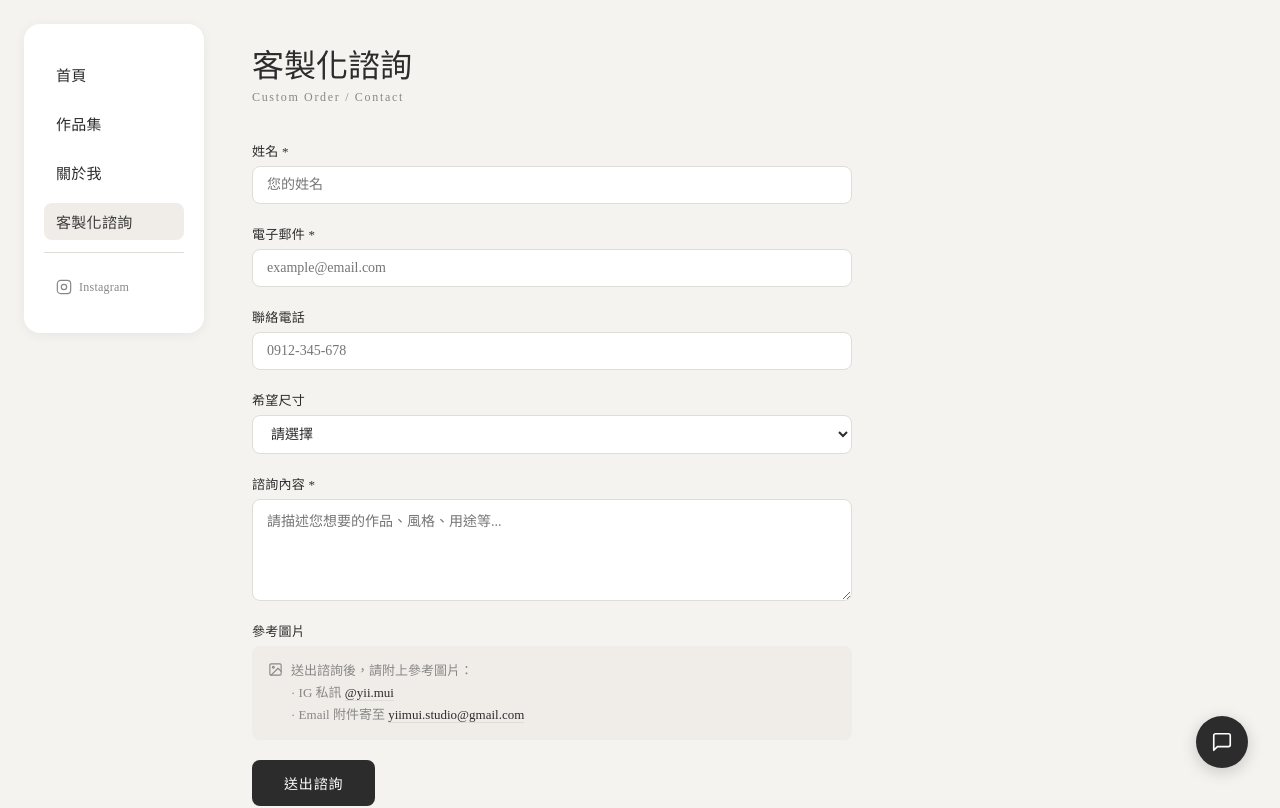
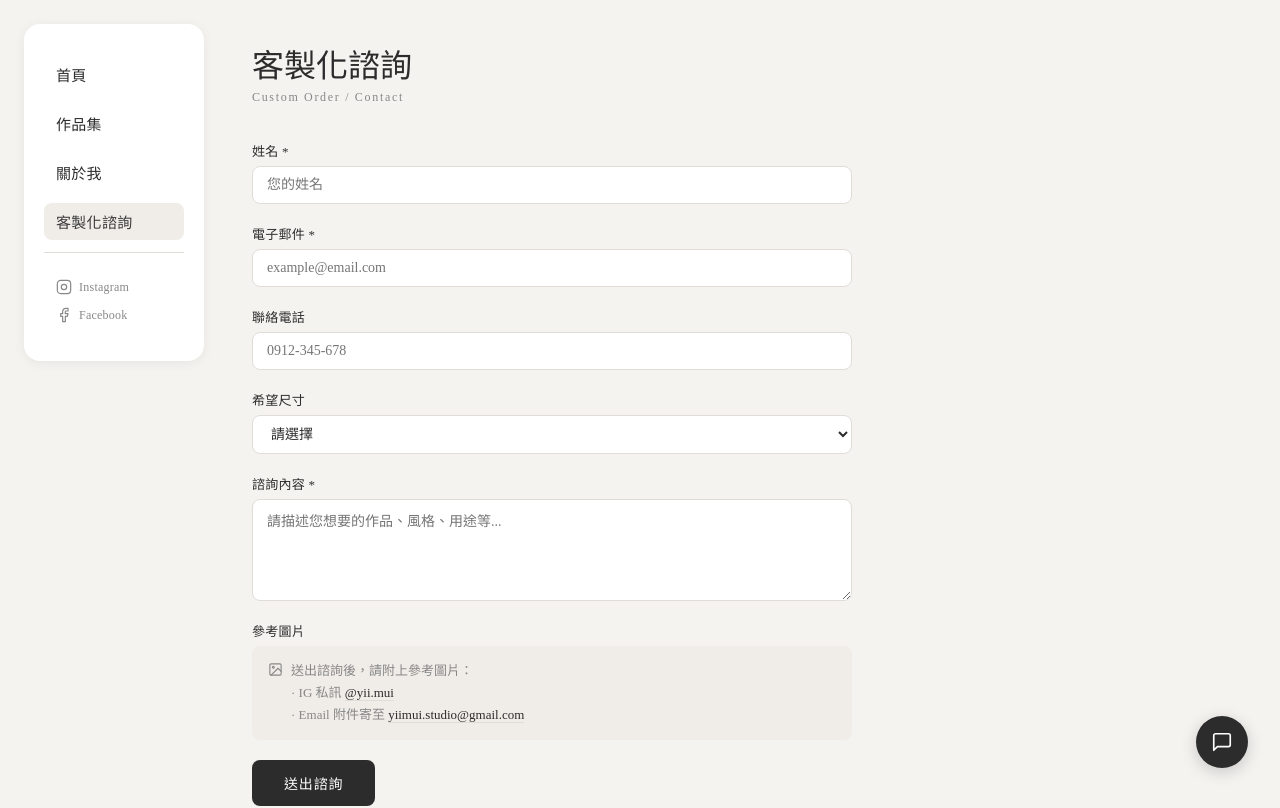
Before and after one commit to yiznmin/painting-website, a Vue app: page /#/contact in a window 1280 px wide. Shown: the top 808 px of the page. Built offline with nearby package versions, Linux system fonts and the light colour scheme; a web font is replaced by a local one.

Commit message:
Add Facebook link to nav, floating contact, and about page

```diff
--- a/src/components/FloatingContact.vue
+++ b/src/components/FloatingContact.vue
@@ -24,6 +24,19 @@
             <circle cx="17.5" cy="6.5" r="0.5" fill="currentColor" stroke="none"/>
           </svg>
           <span>Instagram</span>
+        </a>
+
+        <a
+          href="https://www.facebook.com/share/14ZkqZjqVUN/?mibextid=wwXIfr"
+          target="_blank"
+          rel="noopener"
+          class="float-item"
+          title="Facebook"
+        >
+          <svg width="18" height="18" viewBox="0 0 24 24" fill="none" stroke="currentColor" stroke-width="1.8" stroke-linecap="round" stroke-linejoin="round">
+            <path d="M18 2h-3a5 5 0 00-5 5v3H7v4h3v8h4v-8h3l1-4h-4V7a1 1 0 011-1h3z"/>
+          </svg>
+          <span>Facebook</span>
         </a>
 
         <a
--- a/src/components/SideNav.vue
+++ b/src/components/SideNav.vue
@@ -13,6 +13,12 @@
           <circle cx="17.5" cy="6.5" r="0.5" fill="currentColor" stroke="none"/>
         </svg>
         Instagram
+      </a>
+      <a href="https://www.facebook.com/share/14ZkqZjqVUN/?mibextid=wwXIfr" target="_blank" rel="noopener" class="social-link" title="Facebook">
+        <svg width="16" height="16" viewBox="0 0 24 24" fill="none" stroke="currentColor" stroke-width="1.8" stroke-linecap="round" stroke-linejoin="round">
+          <path d="M18 2h-3a5 5 0 00-5 5v3H7v4h3v8h4v-8h3l1-4h-4V7a1 1 0 011-1h3z"/>
+        </svg>
+        Facebook
       </a>
     </div>
   </nav>
--- a/src/views/AboutView.vue
+++ b/src/views/AboutView.vue
@@ -21,6 +21,12 @@
               <circle cx="17.5" cy="6.5" r="0.5" fill="currentColor" stroke="none"/>
             </svg>
             @yii.mui
+          </a>
+          <a href="https://www.facebook.com/share/14ZkqZjqVUN/?mibextid=wwXIfr" target="_blank" rel="noopener" class="about-social">
+            <svg width="16" height="16" viewBox="0 0 24 24" fill="none" stroke="currentColor" stroke-width="1.8" stroke-linecap="round" stroke-linejoin="round">
+              <path d="M18 2h-3a5 5 0 00-5 5v3H7v4h3v8h4v-8h3l1-4h-4V7a1 1 0 011-1h3z"/>
+            </svg>
+            Facebook
           </a>
           <RouterLink to="/contact" class="about-social">
             <svg width="16" height="16" viewBox="0 0 24 24" fill="none" stroke="currentColor" stroke-width="1.8" stroke-linecap="round" stroke-linejoin="round"><path d="M4 4h16c1.1 0 2 .9 2 2v12c0 1.1-.9 2-2 2H4c-1.1 0-2-.9-2-2V6c0-1.1.9-2 2-2z"/><polyline points="22,6 12,13 2,6"/></svg>
```
